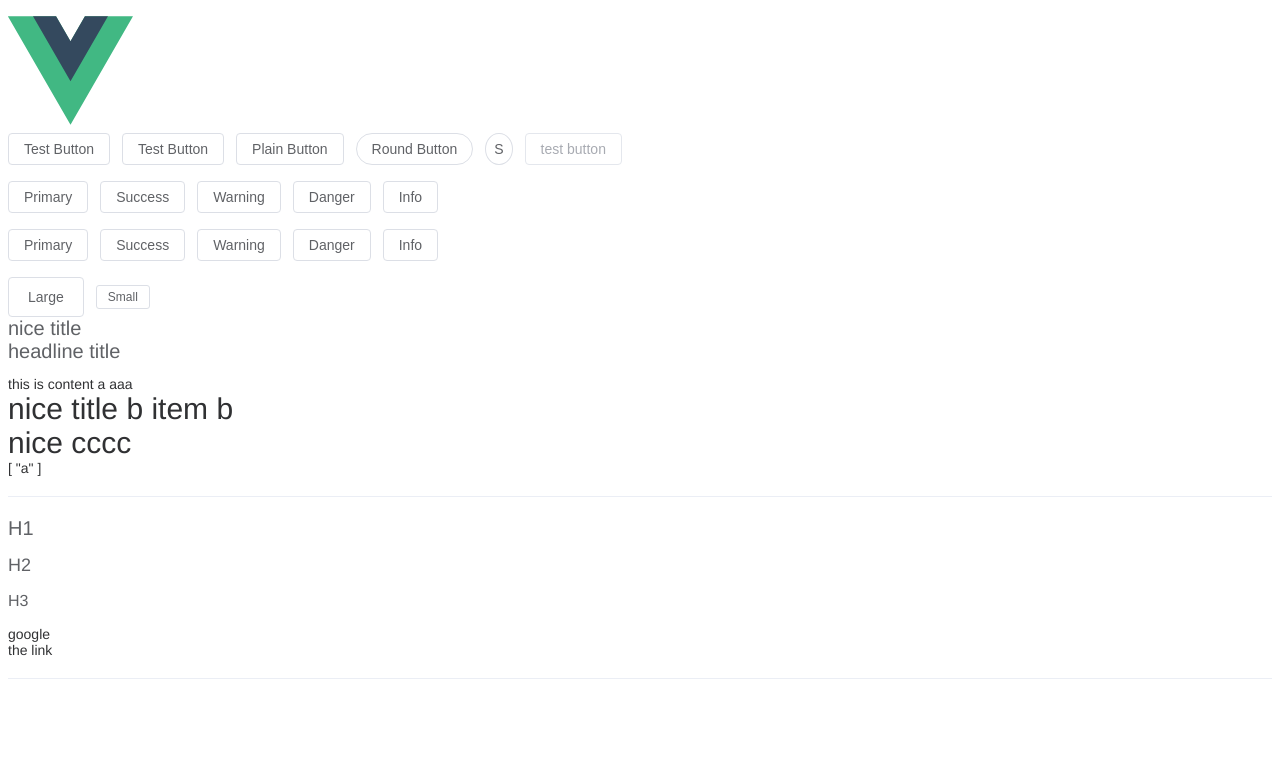
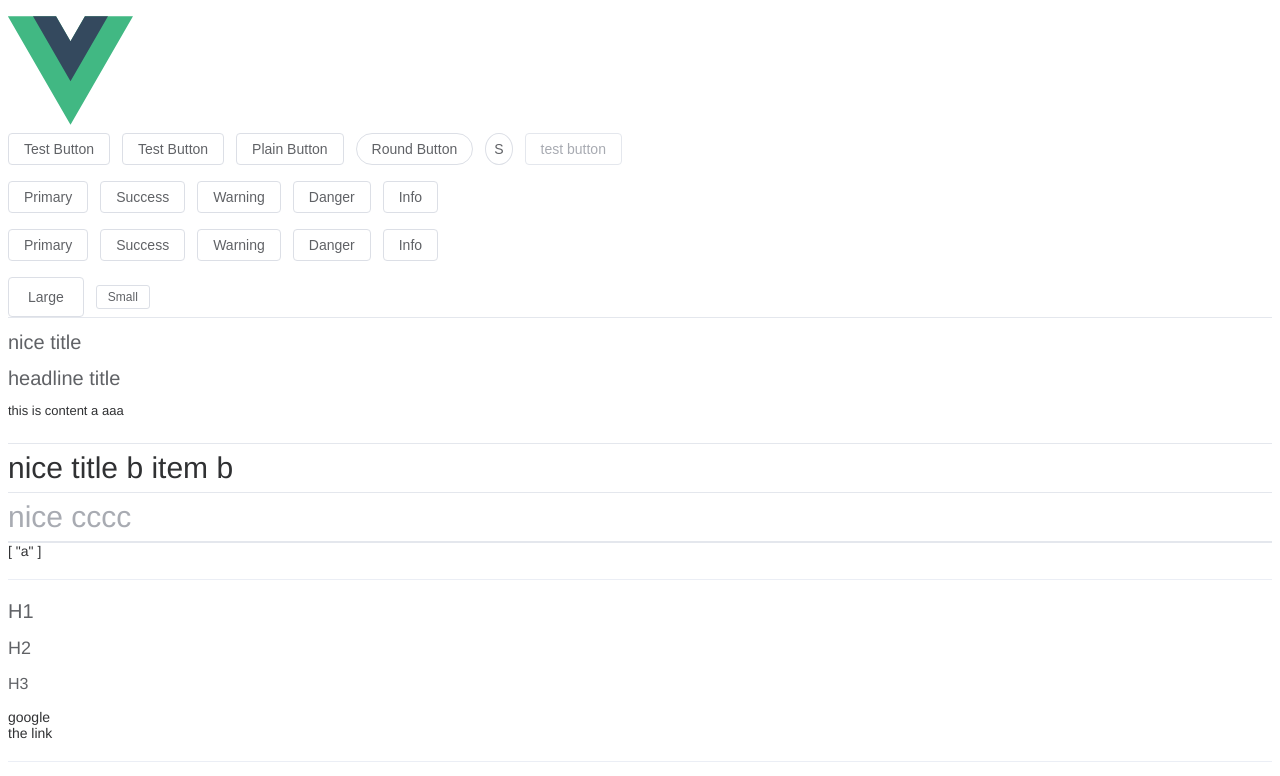
Before and after one commit to stevecyj/s-element, a Vue app: page / in a window 1280 px wide. Shown: the top 776 px of the page. Built offline with nearby package versions, Linux system fonts and the light colour scheme.

Commit message:
style: implement Collapse functionality and styles
- Add transition effect to the CollapseItem component
- Add styles for the Collapse component
- Update imports in the index.css file

Signed-off-by: stevecyj <ycsteven.tsao@gmail.com>

```diff
--- a/src/components/Collapse/CollapseItem.vue
+++ b/src/components/Collapse/CollapseItem.vue
@@ -24,11 +24,13 @@
   <div class="s-collapse-item" :class="{ 'is-disabled': disabled }">
     <div
       class="s-collapse-item__header"
+      :class="{ 'is-disabled': disabled, 'is-active': isActive }"
       :id="`item-header-${name}`"
       @click="handleClick"
     >
       <slot name="title">{{ title }}</slot>
     </div>
+    <Transition name="fade">
       <div
         class="s-collapse-item__content"
         :id="`item-content-${name}`"
@@ -36,6 +38,7 @@
       >
         <slot />
       </div>
+    </Transition>
   </div>
 </template>
 
--- /dev/null
+++ b/src/components/Collapse/style.css
@@ -0,0 +1,59 @@
+.s-collapse {
+  --s-collapse-border-color: var(--s-border-color-light);
+  --s-collapse-header-height: 48px;
+  --s-collapse-header-bg-color: var(--s-fill-color-blank);
+  --s-collapse-header-text-color: var(--s-text-color-primary);
+  --s-collapse-header-font-size: 13px;
+  --s-collapse-content-bg-color: var(--s-fill-color-blank);
+  --s-collapse-content-font-size: 13px;
+  --s-collapse-content-text-color: var(--s-text-color-primary);
+  --s-collapse-disabled-text-color: var(--s-disabled-text-color);
+  --s-collapse-disabled-border-color: var(--s-border-color-lighter);
+  border-top: 1px solid var(--s-collapse-border-color);
+  border-bottom: 1px solid var(--s-collapse-border-color);
+}
+.s-collapse-item__header {
+  display: flex;
+  align-items: center;
+  justify-content: space-between;
+  height: var(--s-collapse-header-height);
+  line-height: var(--s-collapse-header-height);
+  background-color: var(--s-collapse-header-bg-color);
+  color: var(--s-collapse-header-text-color);
+  cursor: pointer;
+  font-size: var(--s-collapse-header-font-size);
+  font-weight: 500;
+  transition: border-bottom-color var(--s-transition-duration);
+  outline: none;
+  border-bottom: 1px solid var(--s-collapse-border-color);
+  &.is-disabled {
+    color: var(--s-collapse-disabled-text-color);
+    cursor: not-allowed;
+    background-image: none;
+  }
+  &.is-active {
+    border-bottom-color: transparent;
+  }
+}
+.s-collapse-item__content {
+  will-change: height;
+  background-color: var(--s-collapse-content-bg-color);
+  overflow: hidden;
+  box-sizing: border-box;
+  font-size: var(--s-collapse-content-font-size);
+  color: var(--s-collapse-content-text-color);
+  border-bottom: 1px solid var(--s-collapse-border-color);
+  padding-bottom: 25px;
+}
+.fade-enter-from,
+.fade-leave-to {
+  opacity: 0;
+}
+.fade-enter-active,
+.fade-leave-active {
+  transition: opacity 1s ease-in-out;
+}
+.fade-enter-to,
+.fade-leave-from {
+  opacity: 1;
+}
--- a/src/styles/index.css
+++ b/src/styles/index.css
@@ -1,3 +1,4 @@
 @import './vars.css';
 @import './reset.css';
-@import '../components/Button/style.css';
+@import '@/components/Button/style.css';
+@import '@/components/Collapse/style.css';
```
Lines whose indentation alone changed are shown as unchanged.
